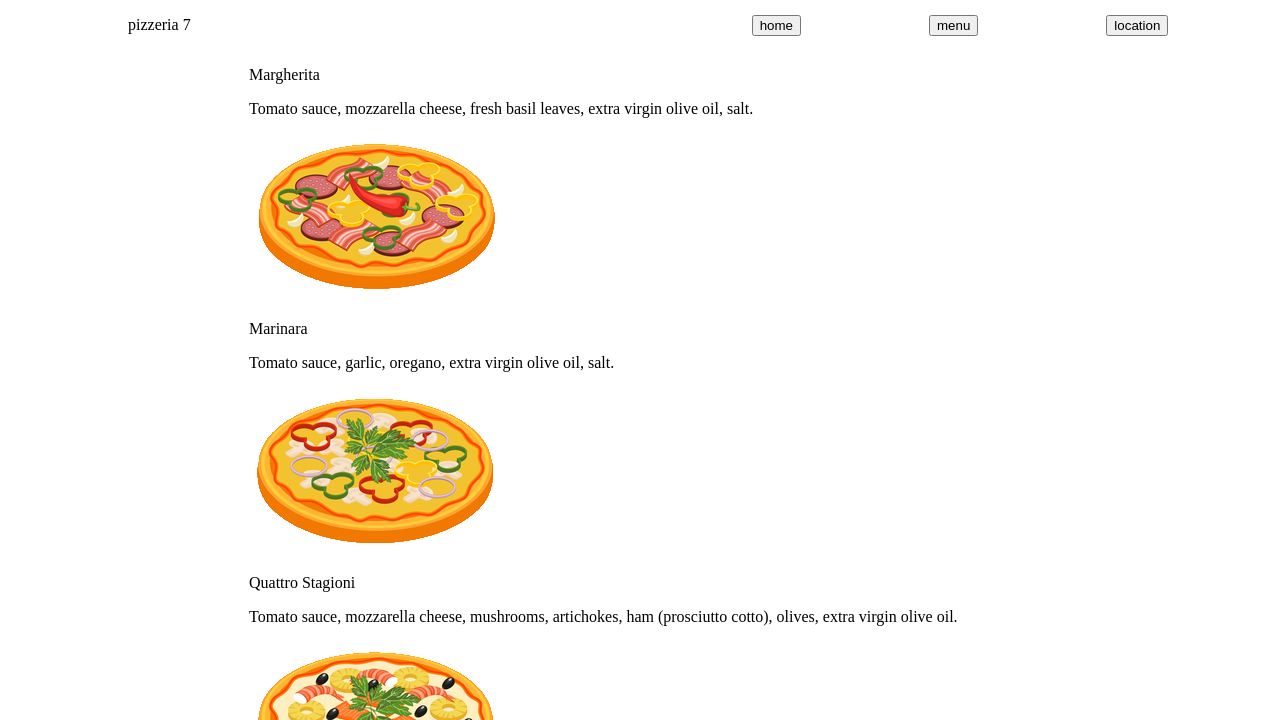
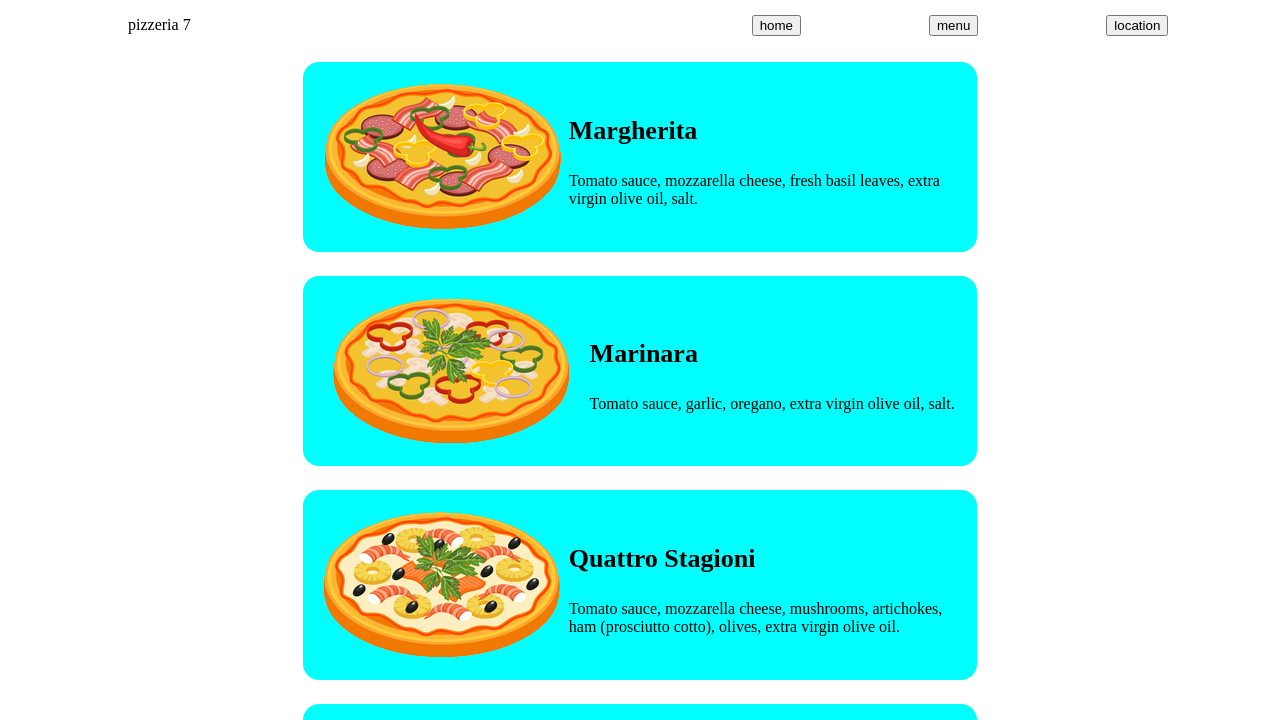
Before and after one commit to AdishtJaglan/restaurant-page, a website built with webpack: page src/index.html in a window 1280 px wide. Both pictures are taken after a click on the button "menu". Shown: the top 720 px of the page. Built offline with nearby package versions, Linux system fonts and the light colour scheme.

Commit message:
menu page styles added

```diff
--- a/src/menu.js
+++ b/src/menu.js
@@ -76,18 +76,27 @@ export default function Menu() {
 }
 
 function createMenuItem(name, ingredient, num) {
+    const mainContent = document.querySelector("#content");
     const card = document.createElement("div");
+    const name_ingredient_holder = document.createElement("div");
     const item_ingredient = document.createElement("p");
     const item_name = document.createElement("p");
     const item_img = new Image();
 
     item_name.textContent = name;
     item_ingredient.textContent = ingredient;
+
+    name_ingredient_holder.appendChild(item_name);
+    name_ingredient_holder.appendChild(item_ingredient);
+
     item_img.src = `./images/${num}-pizza.png`;
 
-    card.appendChild(item_name);
-    card.appendChild(item_ingredient);
     card.appendChild(item_img);
+    card.appendChild(name_ingredient_holder);
+
+    card.classList.add("menu-card");
+    name_ingredient_holder.classList.add("name-ingredient-holder");
+    mainContent.classList.add("menu-container");
 
     return card;
 }
--- a/src/style.css
+++ b/src/style.css
@@ -61,3 +61,32 @@ header p {
 }
 
 /* menu page */
+.menu-container {
+    display: flex;
+    flex-direction: column;
+    justify-content: center;
+    align-items: center;
+}
+
+.menu-card {
+    background-color: aqua;
+    width: 60%;
+    margin: 12px;
+    padding: 12px;
+
+    display: flex;
+    justify-content: space-evenly;
+    align-items: center;
+
+    border-radius: 16px;
+}
+
+.menu-card p:nth-child(1) {
+    font-size: 26px;
+    font-weight: bold;
+}
+
+.menu-card p:nth-child(2) {
+    font-size: 16px;
+    font-weight: 100;
+}
```
